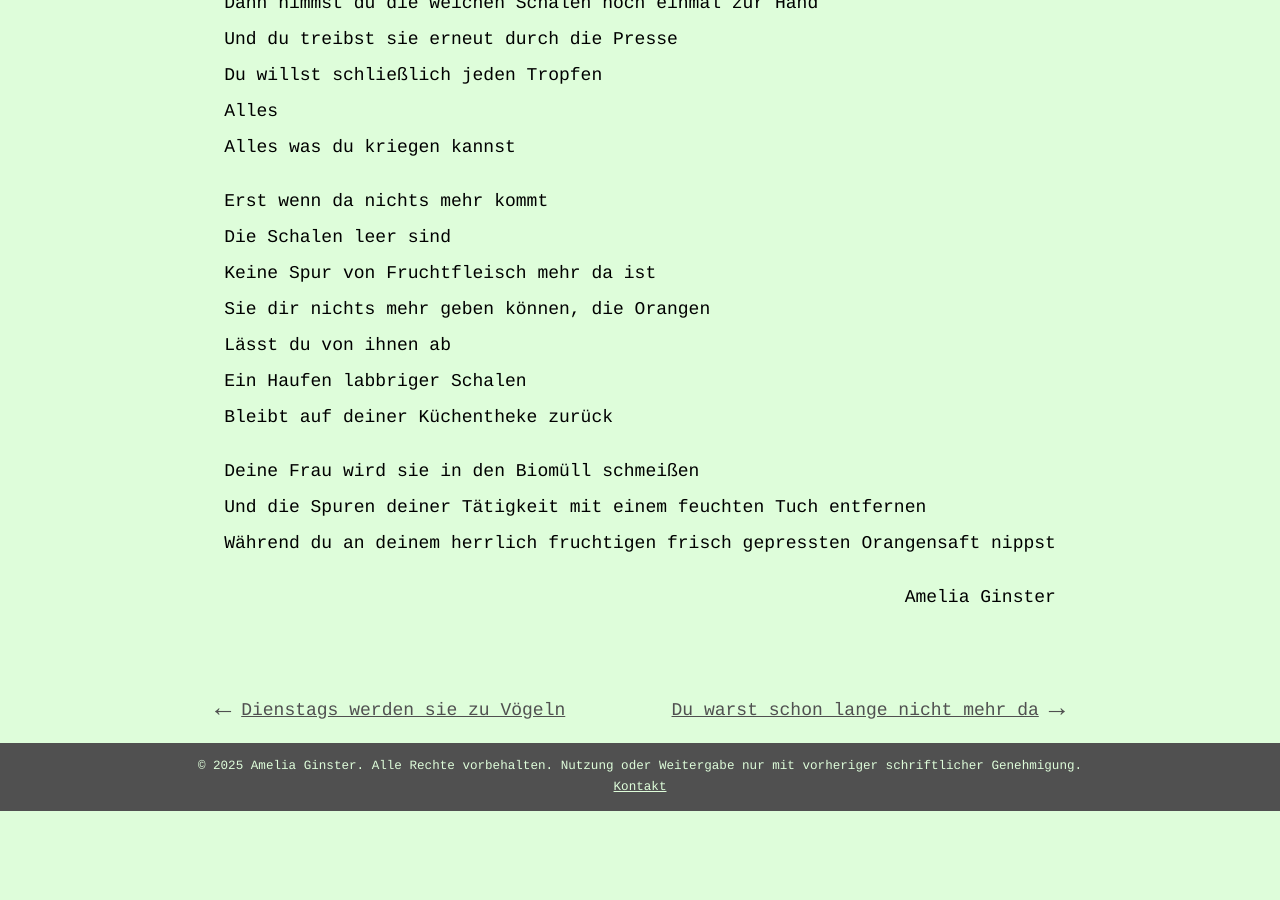
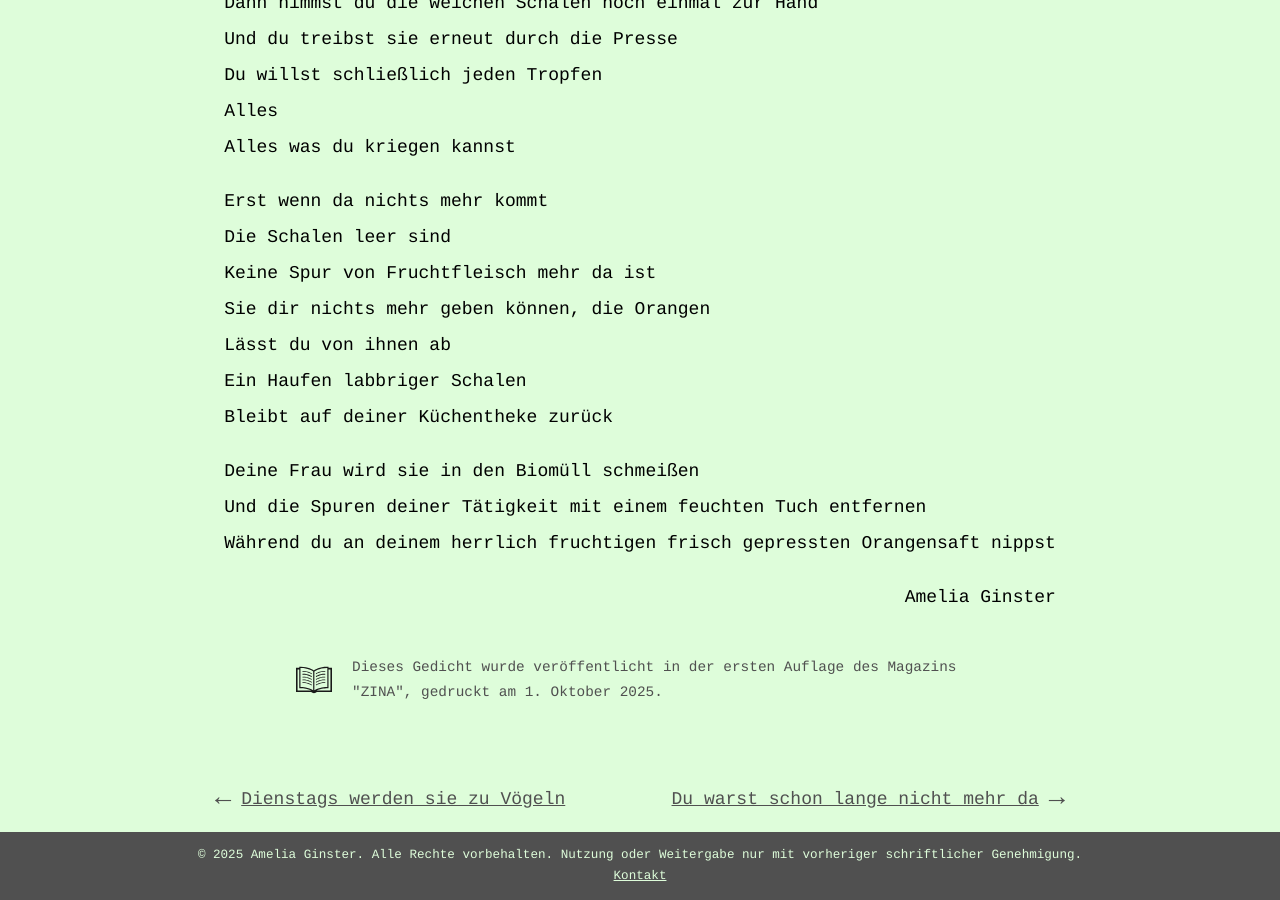
Before and after one commit to bananaboat-nat/lies-mich.com, a Jekyll site: the page built from _poems/wie_zitronen.md, in a window 1280 px wide and 900 px high, scrolled down 1208 px. Built offline with Jekyll 4.4.1, drawn with Linux system fonts in a browser that asks for light colours; before the commit the page ends 2019 px from its top, so only the background shows below that.

Commit message:
Update wie_zitronen.md

```diff
--- a/_poems/wie_zitronen.md
+++ b/_poems/wie_zitronen.md
@@ -4,6 +4,14 @@ title: "Du presst uns aus wie Zitronen"
 order: 29
 type: poetry
 date: 2024-01-01
+
+published:
+    name: "ZINA - Issue 1"
+    publisher: Independently published
+    editor: Zina Litera
+    isbn: xxx
+    date: 2025-10-01
+    info_text: 'Dieses Gedicht wurde veröffentlicht in der ersten Auflage des Magazins "ZINA", gedruckt am 1. Oktober 2025'
 ---
 
 Du presst uns aus wie Zitronen
```
